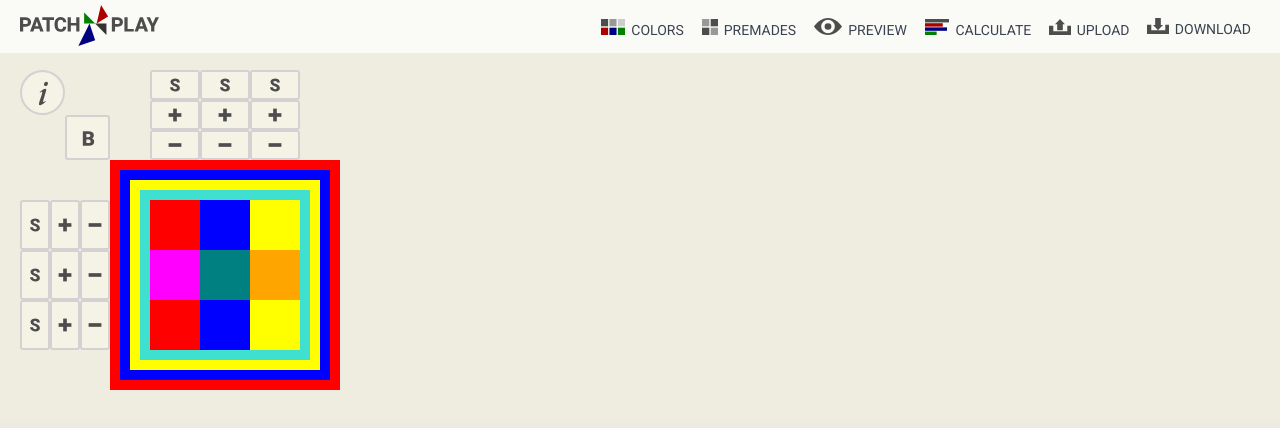
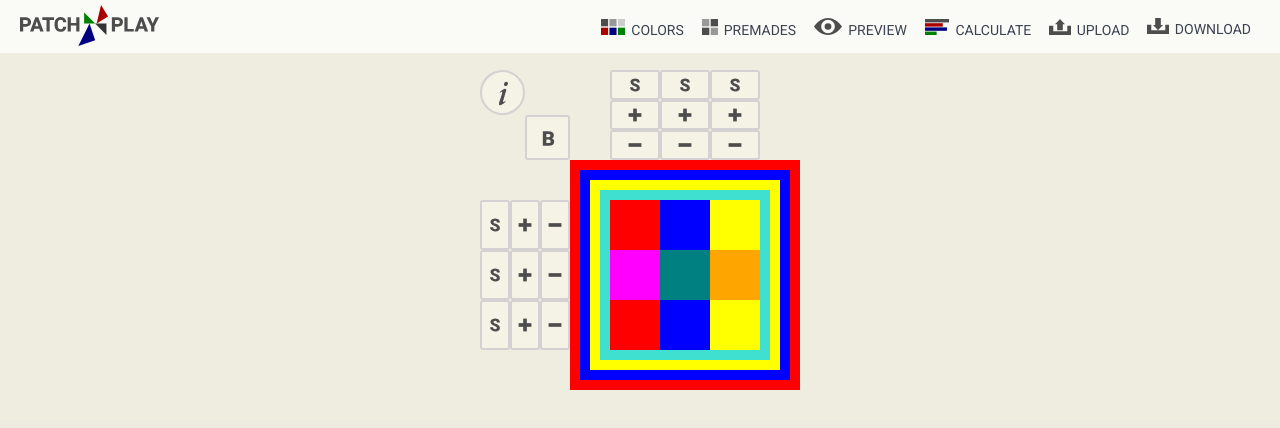
Before and after one commit to kissmedve/patchnplay, a React (Create React App) app: page / in a window 1280 px wide. Shown: the top 428 px of the page. Built offline with nearby package versions, Linux system fonts and the light colour scheme.

Commit message:
improved positioning off grid-container upon adding/removing elements or window resizing

```diff
--- a/src/App.js
+++ b/src/App.js
@@ -20,10 +20,7 @@ function App() {
                   <Header>
                     <Navigation />
                   </Header>
-                  <div id="main">
-                    <Squares />
-                  </div>
-
+                  <Squares />
                   <footer></footer>
                 </div>
               </FabricsProvider>
--- a/src/components/Squares.js
+++ b/src/components/Squares.js
@@ -1,4 +1,4 @@
-import React, { useContext, useState } from "react";
+import React, { useContext, useState, useEffect } from "react";
 import { SquaresContext } from "./SquaresContext";
 import { StylersContext } from "./StylersContext";
 import Square from "./Square";
@@ -37,6 +37,23 @@ const Squares = () => {
 
   // local states
   const [infoModalIsOpen, setInfoModalIsOpen] = useState(false);
+  const [windowWidth, setWindowWidth] = useState();
+
+  // check window width upon resizing
+  // TODO: add debounce funtion
+  useEffect(() => {
+    let currentClientWidth = document.body.clientWidth;
+
+    const handleResize = () => {
+      setWindowWidth(currentClientWidth);
+    };
+    window.addEventListener("resize", handleResize);
+
+    // clean up
+    return () => {
+      window.removeEventListener("resize", handleResize);
+    };
+  });
 
   // summed up widths of borders
   let bordersTopWidth = borders
@@ -59,11 +76,25 @@ const Squares = () => {
   // sashingWidths / sashingHeights have 1 as base value for every regular width (= squares) column or regular height row
   sashingWidths.map((width) => gridColumns.push(width * squareWidth));
 
-  let containerWidth =
+  let containerWidthNumber =
     gridColumns.reduce((prev, curr) => prev + curr) +
-    bordersRightWidth * borderBaseWidth +
-    "px";
+    bordersRightWidth * borderBaseWidth;
+  let containerWidth = containerWidthNumber + "px";
   let gridColumnsStyle = gridColumns.map((col) => col + "px").join(" ");
+
+  // =======================
+
+  // check window size initially,
+  // and every time the gridcontainer width changes
+  // depending on which one is wider,
+  // the grid will be centered or get a scrollbar
+
+  useEffect(() => {
+    let currentClientWidth = document.body.clientWidth;
+    setWindowWidth(currentClientWidth);
+  }, [containerWidthNumber]);
+
+  // =========================
 
   // calculate grid rows height
   let gridRows = [90]; // starting value for row heads' heights
@@ -259,10 +290,19 @@ const Squares = () => {
 
   return (
     <>
-      <div className="grid-container">
-        {bordersUnderlay()}
-        {allSquaresGrid()}
-        {insertedBlocksOverlay()}
+      <div
+        id="main"
+        style={
+          windowWidth > containerWidthNumber
+            ? { justifyContent: "center" }
+            : { overflowX: "scroll" }
+        }
+      >
+        <div className="grid-container">
+          {bordersUnderlay()}
+          {allSquaresGrid()}
+          {insertedBlocksOverlay()}
+        </div>
       </div>
       <Modal
         modalIsOpen={infoModalIsOpen}
```
